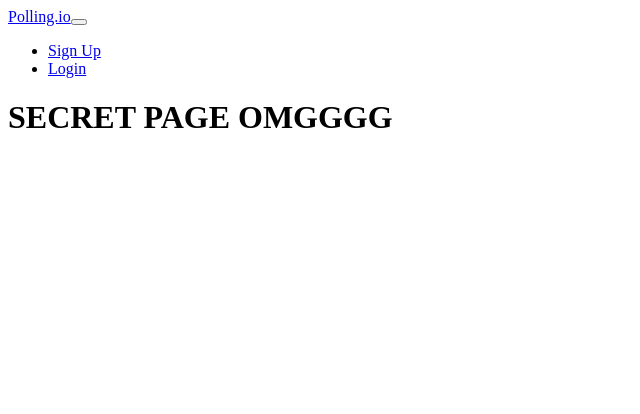
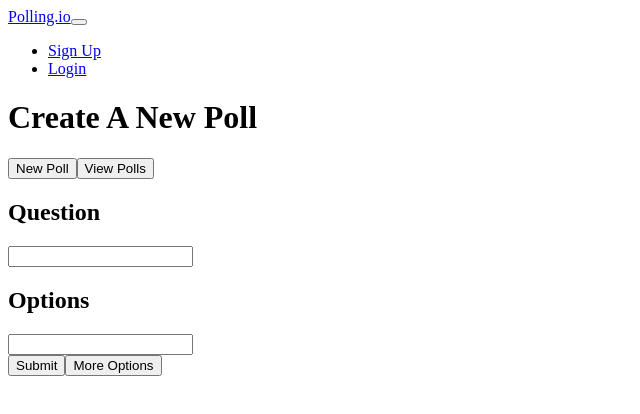
Before and after one commit to jcee-io/Polling.io, a React app: page /secret in a window 1280 px wide. Shown: the top 414 px of the page, without its empty margins (0-640 px from the left). Built offline with nearby package versions, Linux system fonts and the light colour scheme; no server answers; the HTML template or start-up script is replaced by a standard one.

Commit message:
secret page added

```diff
--- /dev/null
+++ b/src/Components/CreatePoll.jsx
@@ -0,0 +1,15 @@
+import React from 'react';
+
+export default props => (
+	<div>
+		<form onSubmit={props.handler}>
+			<h2>Question</h2>
+		  <input className="form-control" name="title" />
+		  <h2>Options</h2>
+		  {props.choices.map(choice => choice) || []}
+		  <button className="btn btn-outline-dark">Submit</button>
+		  <button className="btn btn-outline-dark" type="button" onClick={props.addChoice}>More Options</button>
+		</form>
+
+	</div>
+);
--- a/src/Components/Secret.jsx
+++ b/src/Components/Secret.jsx
@@ -1,7 +1,120 @@
-import React from 'react';
+import React, { Component } from 'react';
+import CreatePoll from './CreatePoll';
+import ViewPolls from './ViewPolls';
+import axios from 'axios';
 
-export default () => (
-	<h1>
-	  SECRET PAGE OMGGGG
-	</h1>
-);
+class Secret extends Component {
+	constructor(props) {
+		super(props);
+
+		this.state = {
+			view: 'create',
+			choices: [<input className="form-control" name="choice[0]" />, <br />],
+			choiceIndex: 0,
+			polls: []
+		}
+
+		this.viewCreate = this.viewCreate.bind(this);
+		this.viewViews = this.viewViews.bind(this);
+		this.addChoice = this.addChoice.bind(this);
+		this.handleCreate = this.handleCreate.bind(this);
+		this.handleDelete = this.handleDelete.bind(this);
+	}
+
+	async componentDidMount() {
+		const username = localStorage.getItem('username');
+		const token = localStorage.getItem('token');
+
+		const { data } = await axios.get(`/api/polls/${username}`, { params: { token, username } });
+		console.log(data.polls);
+
+		this.setState({ polls: data.polls });
+
+	}
+	viewViews() {
+		this.setState({ view: 'views' });
+	}
+
+	viewCreate() {
+		this.setState({ view: 'create'});
+	}
+
+	addChoice() {
+		const choices = this.state.choices;
+		const choiceIndex = this.state.choiceIndex + 1;
+		const newChoice = <input className="form-control" name={`choice[${choiceIndex}]`}/>
+
+		choices.push(newChoice, <br />);
+
+		this.setState({ choices, choiceIndex });
+	}
+
+	async handleCreate(e) {
+		const form = e.target;
+		const title = form.title.value;
+		const token = localStorage.getItem('token');
+		const username = localStorage.getItem('username');
+		const choices = {};
+
+		for(let i = 0; i <= this.state.choiceIndex; i++) {
+			let choiceValue = form[`choice[${i}]`].value;
+			choices[i] = choiceValue;
+		}
+
+		e.preventDefault();
+		e.stopPropagation();
+
+		const { data } = await axios.post('/create', { title, choices, token, username });
+		const id = data.id;
+		const polls = this.state.polls;
+
+		polls.push({ id, name: title });
+
+		this.setState({ polls, view: 'views' });
+	}
+
+	handleDelete(e) {
+		let targetPoll;
+		let targetIndex;
+		const polls = this.state.polls;
+		const token = localStorage.getItem('token');
+
+		for(let i = 0; i < polls.length; i++) {
+			let poll = polls[i];
+
+			if(e.target.name === poll.name) {
+				targetPoll = poll;
+				targetIndex = i;
+			}
+		}
+
+		polls.splice(targetIndex, 1);
+
+		this.setState({ polls });
+
+		axios.delete('/poll', { params: { id: targetPoll.id, token } });
+	}
+	render() {
+		const { view, choices, polls } = this.state;
+		const { viewCreate, viewViews, addChoice, handleCreate, handleDelete } = this;
+
+		return (
+			<div id="secret">
+				{view ==='create' ?
+					<h1>Create A New Poll</h1> :
+					<h1>View Your Polls</h1>
+				}
+				<div>
+					<button className="btn btn-outline-dark" onClick={viewCreate.bind(this)}>New Poll</button>
+					<button className="btn btn-outline-dark" onClick={viewViews.bind(this)} >View Polls</button>
+					{view === 'create' ?
+					  <CreatePoll addChoice={addChoice} choices={choices} handler={handleCreate} /> :
+					  <ViewPolls polls={polls} handler={handleDelete} />
+					}
+				</div>
+			</div>
+		);
+	}
+}
+
+export default Secret;
--- /dev/null
+++ b/src/Components/ViewPolls.jsx
@@ -0,0 +1,26 @@
+import React from 'react';
+import { Link } from 'react-router-dom';
+import urlencode from 'urlencode';
+
+export default ({ polls, handler }) => (
+	<div>
+	  {polls.map(poll =>
+	  	<div>
+	  		<div className="row">
+	  			<div className="col-md-8">
+	  				<Link style={{ color: 'black'}} to={`/${localStorage.getItem('username')}/${urlencode(poll.name)}`}>
+	  					<button  style={{ width: '100%'}} className="btn btn-outline-dark">
+	  					  {poll.name}
+	  					</button>
+	  				</Link>
+	  			</div>
+	  			<div style={{textAlign: 'right'}} className="col-md-4">
+	  				<button style={{ width: 100}} className="btn btn-outline-dark" name={poll.name} onClick={handler}>
+	  				  Delete
+	  				</button>
+	  			</div>
+	  		</div>
+			</div>
+		) || []}
+	</div>
+);
```
Also changed, not shown: 1 other file (tests, documents, lock files or other folders).
